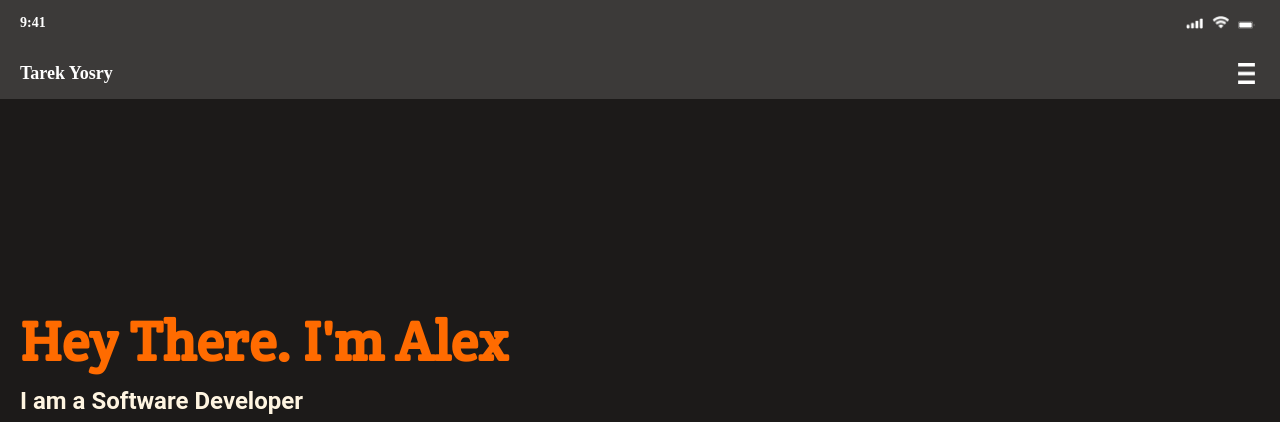
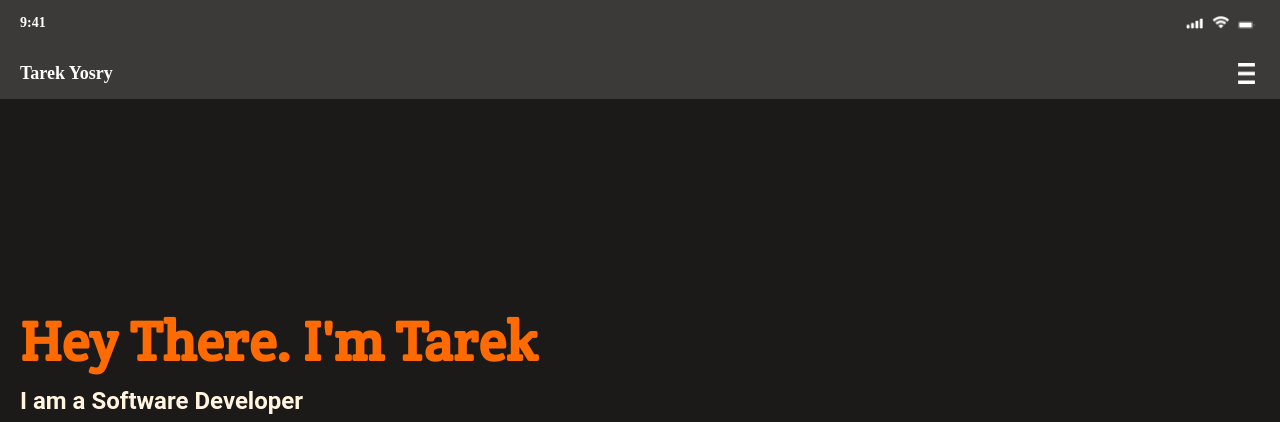
Before and after one commit to tarek102/Portfolio, a website: page index.html in a window 1280 px wide. Shown: the top 422 px of the page. Drawn offline with Linux system fonts and the light colour scheme.

Commit message:
Update index.html

```diff
--- a/index.html
+++ b/index.html
@@ -23,7 +23,7 @@
     </div>
   </nav>
   <section class="hero">
-    <h1>Hey There. I'm Alex</h1>
+    <h1>Hey There. I'm Tarek</h1>
     <h2>I am a Software Developer</h2>
     <p>I can help you build a product , feature or website Look through some of my work and experience! If you like what you see and have a project you need coded,
       don't hestiate to contact me.
```
